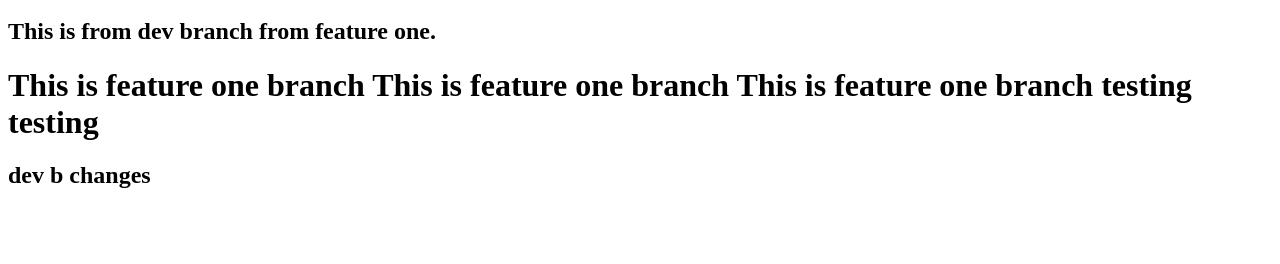
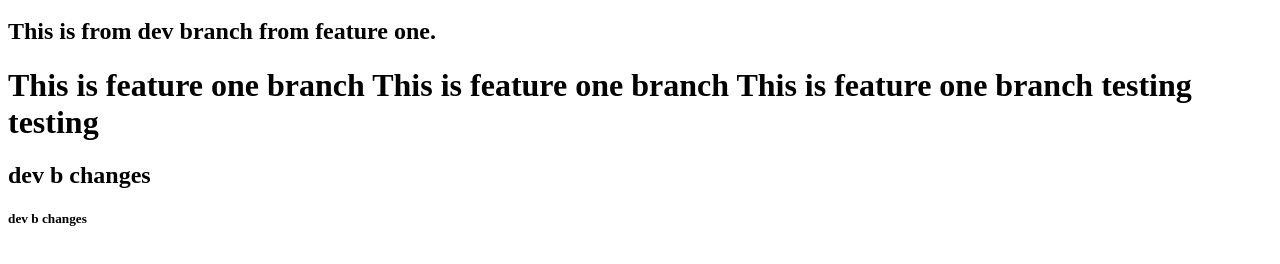
Before and after one commit to srikanthgvs/mergecheck, a plain HTML site: page index.html in a window 1280 px wide. Shown: the part 48-312 px from the top of the page. Drawn offline with Linux system fonts and the light colour scheme.

Commit message:
h5 (#1)
Co-authored-by: Sriram Nagulapaty <sriram@bluelakes-technology.com>

```diff
--- a/index.html
+++ b/index.html
@@ -17,3 +17,7 @@
 <h2>
     dev b changes
 </h2>
+
+<h5>
+    dev b changes
+</h5>
```
